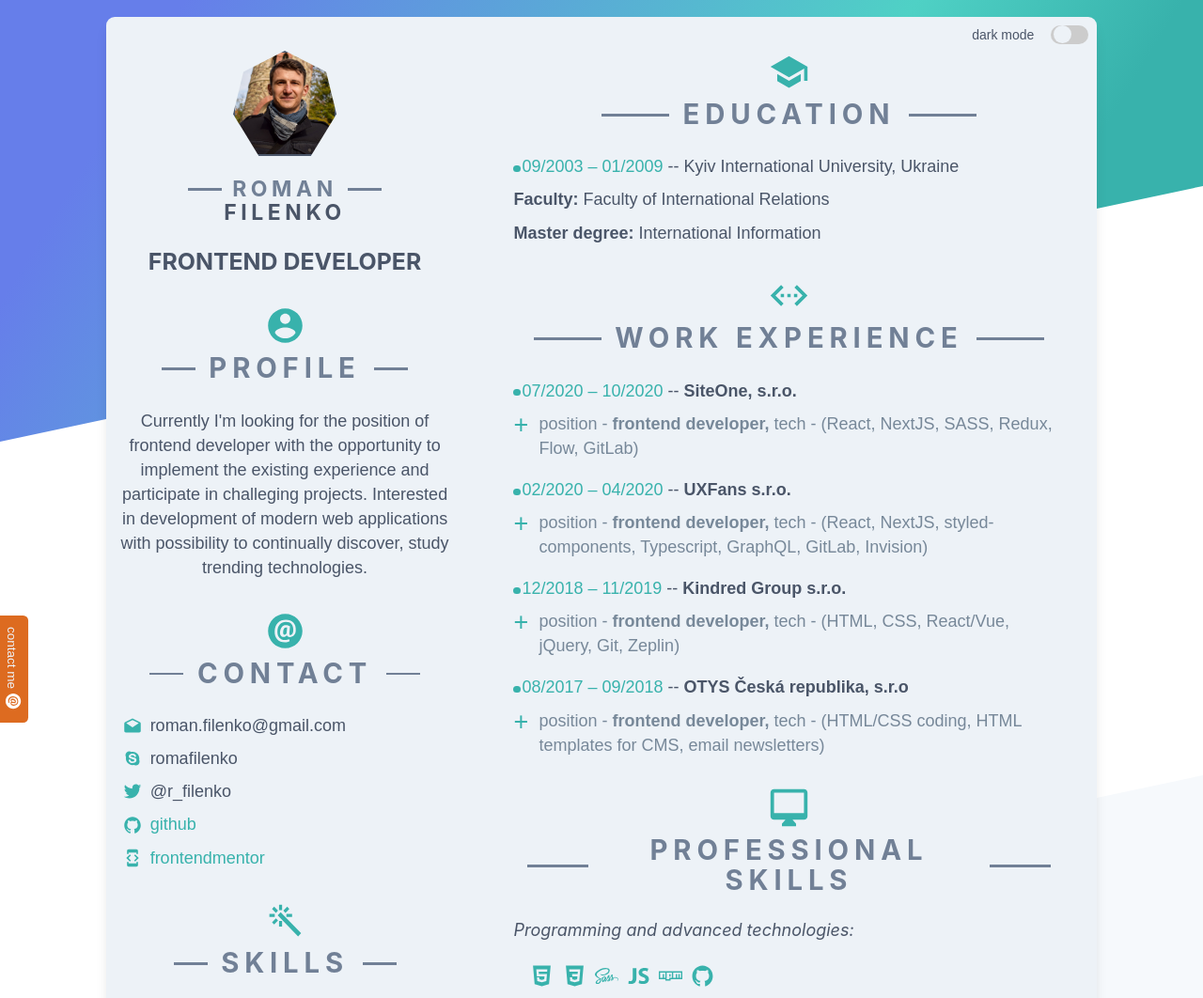
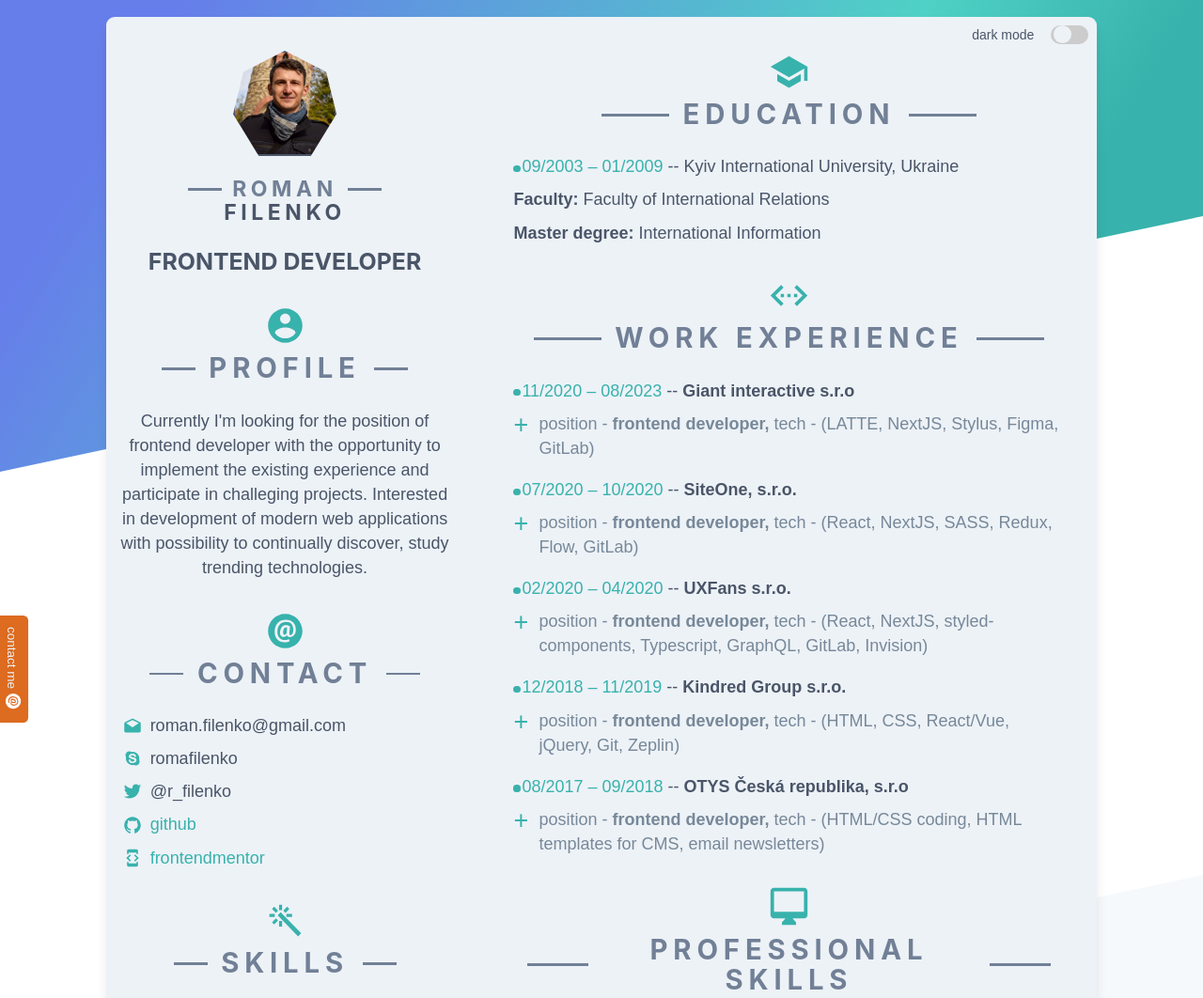
Before and after one commit to rfilenko/gatsbyCV, a Gatsby site: page / in a window 1280 px wide. Shown: the top 1062 px of the page at 94% size. Built offline with nearby package versions, Linux system fonts and the light colour scheme; Gatsby itself is replaced by a stand-in of ours.

Commit message:
update work experience info

```diff
--- a/src/data/experience.js
+++ b/src/data/experience.js
@@ -1,4 +1,12 @@
 const experience = [
+  {
+    dateTime: "2020-11 --- 2023-08",
+    time: "11/2020 – 08/2023",
+    company: "Giant interactive s.r.o",
+    role: "frontend developer",
+    technologies: "LATTE, NextJS, Stylus, Figma, GitLab",
+    position: `development and design of front-end web pages using HTML (LATTE templating system), CSS preprocessor Stylus, JavaScript component development, Gitlab. Ensuring website compatibility with all browsers and devices, fast loading of web pages, accessibility (Lighthouse).`,
+  },
   {
     dateTime: "2020-07 --- 2020-10",
     time: "07/2020 – 10/2020",
```
